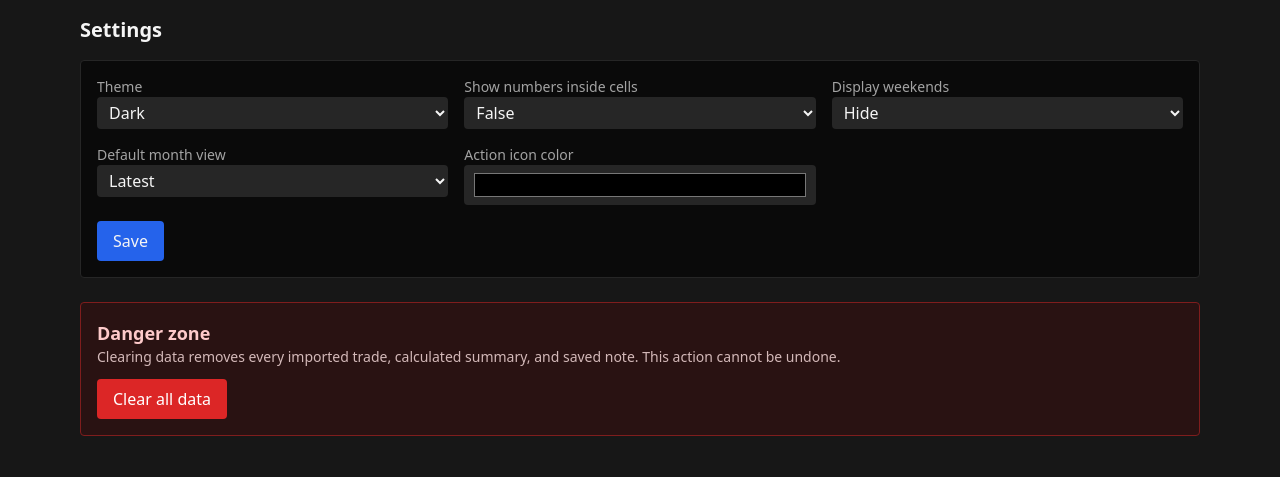
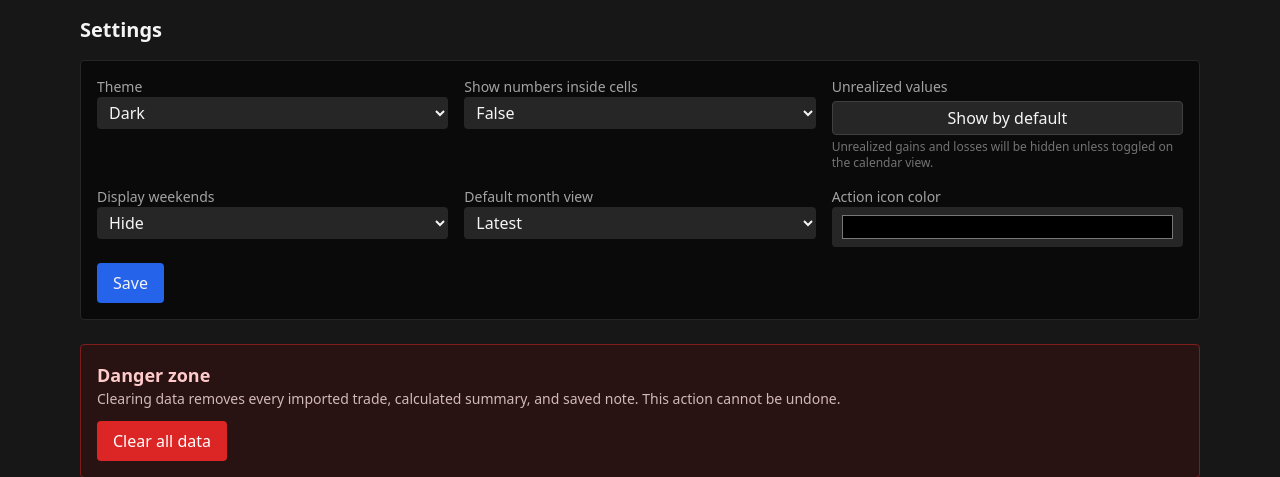
Before and after one commit to Trogdorts/BagHolder, a FastAPI app: page /settings in a window 1280 px wide. Shown: the part 49-526 px from the top of the page. Run offline with FastAPI, Linux system fonts and the light colour scheme; parts of the project's set-up code (start-up, migrations or seed data) failed here and were passed over; some libraries are stand-ins or nearby versions.

Commit message:
Add UI toggle for unrealized values

```diff
--- a/app/api/routes_settings.py
+++ b/app/api/routes_settings.py
@@ -19,12 +19,14 @@ def settings_page(request: Request):
 def save_settings(request: Request,
                   theme: str = Form(...),
                   show_text: str = Form("true"),
+                  show_unrealized: str = Form("true"),
                   show_weekends: str = Form("false"),
                   default_view: str = Form("latest"),
                   icon_color: str = Form("#6b7280")):
     cfg: AppConfig = request.app.state.config
     cfg.raw["ui"]["theme"] = theme
     cfg.raw["ui"]["show_text"] = (show_text.lower() == "true")
+    cfg.raw["ui"]["show_unrealized"] = (show_unrealized.lower() == "true")
     cfg.raw["ui"]["show_weekends"] = (show_weekends.lower() == "true")
     cfg.raw["view"]["default"] = default_view
     icon_color = icon_color.strip()
--- a/app/core/config.py
+++ b/app/core/config.py
@@ -12,6 +12,7 @@ DEFAULT_CONFIG = {
     "ui": {
         "theme": "dark",
         "show_text": True,
+        "show_unrealized": True,
         "show_weekends": False,
         "highlight_weekends": True,
         "auto_dark_mode": True,
--- a/app/templates/base.html
+++ b/app/templates/base.html
@@ -22,6 +22,10 @@
     .action-icon {
       color: var(--action-icon-color);
       fill: currentColor;
+    }
+
+    [x-cloak] {
+      display: none !important;
     }
 
     [data-theme="dark"] {
--- a/app/templates/settings.html
+++ b/app/templates/settings.html
@@ -6,7 +6,9 @@
     All application data has been cleared.
   </div>
 {% endif %}
-<form method="post" action="/settings" class="space-y-4 bg-neutral-950 p-4 rounded border border-neutral-800">
+{% set show_unrealized = cfg.ui.get('show_unrealized', True) %}
+<form method="post" action="/settings" class="space-y-4 bg-neutral-950 p-4 rounded border border-neutral-800"
+      x-data="{ showUnrealizedSetting: {{ 'true' if show_unrealized else 'false' }} }">
   <div class="grid grid-cols-1 md:grid-cols-3 gap-4">
     <label class="block">
       <span class="block text-sm text-neutral-400">Theme</span>
@@ -22,6 +24,24 @@
         <option value="false" {% if not cfg.ui.show_text %}selected{% endif %}>False</option>
       </select>
     </label>
+    <div class="block">
+      <span class="block text-sm text-neutral-400">Unrealized values</span>
+      <input type="hidden" name="show_unrealized" value="{{ 'true' if show_unrealized else 'false' }}"
+             :value="showUnrealizedSetting ? 'true' : 'false'">
+      <button type="button"
+              class="mt-1 w-full px-3 py-1 border border-neutral-700 rounded hover:bg-neutral-800 transition"
+              :class="{ 'bg-neutral-800 text-neutral-100 border-neutral-600': !showUnrealizedSetting }"
+              @click="showUnrealizedSetting = !showUnrealizedSetting"
+              aria-pressed="{{ 'true' if show_unrealized else 'false' }}"
+              :aria-pressed="showUnrealizedSetting.toString()">
+        <span x-text="showUnrealizedSetting ? 'Hide by default' : 'Show by default'">
+          {% if show_unrealized %}Hide by default{% else %}Show by default{% endif %}
+        </span>
+      </button>
+      <p class="mt-1 text-xs text-neutral-500" x-show="!showUnrealizedSetting" x-cloak>
+        Unrealized gains and losses will be hidden unless toggled on the calendar view.
+      </p>
+    </div>
     <label class="block">
       <span class="block text-sm text-neutral-400">Display weekends</span>
       <select name="show_weekends" class="bg-neutral-800 rounded px-2 py-1 w-full">
```
Also changed, not shown: app/templates/calendar.html (+28 -6 lines).
